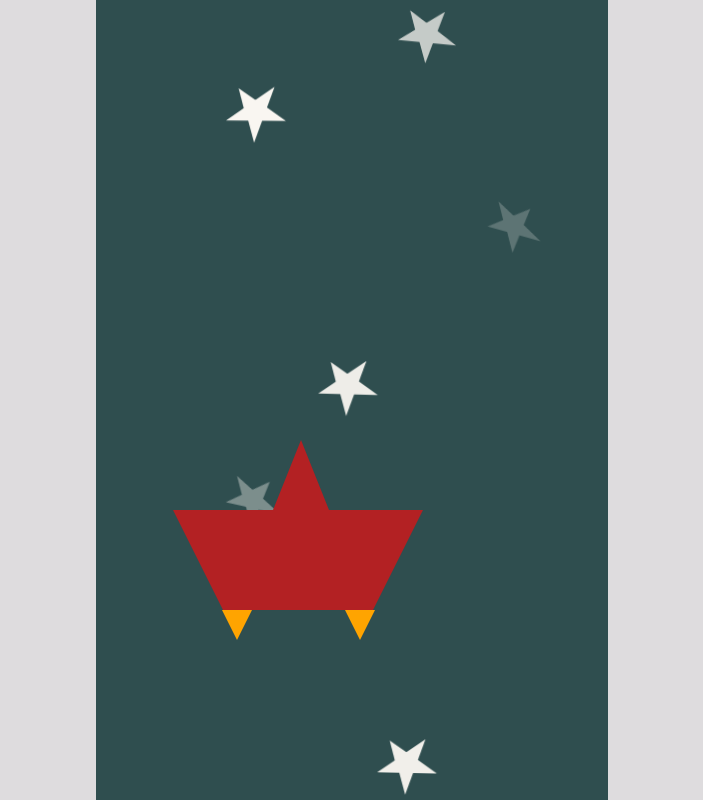
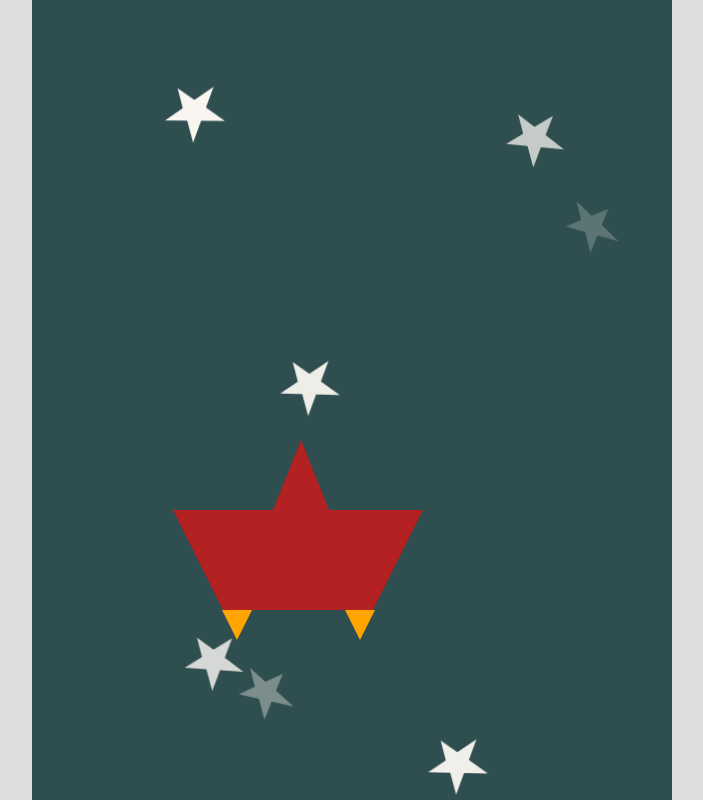
Before and after one commit to Jessicashinjo/FallingStarChallenge, a plain HTML site: page index.html in a window 1280 px wide. Shown: the whole page, without its empty margins (288-991 px from the left). Drawn offline with Linux system fonts and the light colour scheme.

Commit message:
changed stars position

```diff
--- a/stars.css
+++ b/stars.css
@@ -16,7 +16,7 @@ body, html {
 
 .animationBackground {
   background-color: #2f4e4f;
-  width: 40%;
+  width: 50%;
   height: 800px;
   margin: auto;
 }
@@ -26,8 +26,6 @@ body, html {
 
 .starHolder {
   position: relative;
-  overflow: auto;
-  padding: 0;
   height: 100%;
   width: 100%;
 }
@@ -102,8 +100,8 @@ body, html {
 .star3 {
   animation: fadeInDown 6s 2.4s infinite;
   position: absolute;
-  right: 6%;
-  top: 3%;
+  right: -2%;
+  top: 16%;
 }
 
 .star4 {
@@ -117,14 +115,14 @@ body, html {
   animation: fadeInDown 6s 2s infinite;
   position: absolute;
   left: 5%;
-  bottom: 15%;
+  bottom: 0%;
 }
 
 .star6 {
   animation: fadeInDown 3s 1.3s infinite;
   position: absolute;
   right: 40%;
-  bottom: 5%;
+  bottom: -19%;
 }
 
 .star7 {
```
